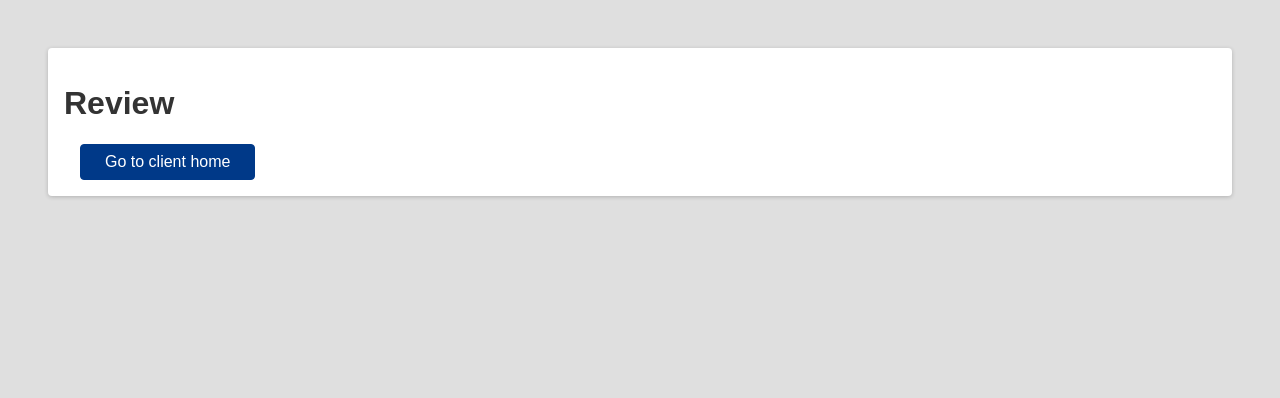
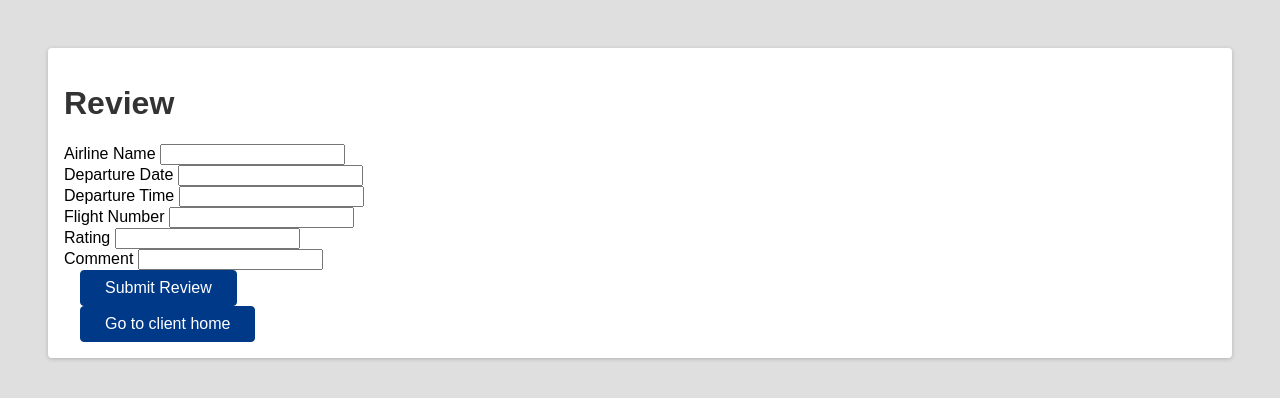
Before and after one commit to weisihan/3083-AirlineReservationSystem, a React (Create React App) app in the folder frontend/: page /review in a window 1280 px wide. Shown: the top 398 px of the page. Built offline with nearby package versions, Linux system fonts and the light colour scheme.

Commit message:
Review Completed

```diff
--- a/frontend/src/Components/MyFlights.js
+++ b/frontend/src/Components/MyFlights.js
@@ -12,94 +12,91 @@ import { fontWeight } from "@mui/system";
 // console.log('what',json.flight[1].passenger);
 
 function MyFlights() {
-  let navigate = useNavigate();
-  const [details, setDetails] = useState({
-    fname: "",
-    lname: "",
-    email: "",
-    cancel: "",
-  });
-  async function cancelFlight() {
-    let cancelBtn = document.getElementById("cancelBtn");
-    cancelBtn.style.display = "inline";
-    let cancelForm = document.getElementById("cancelForm");
-    cancelForm.style.display = "inline";
-  }
-  async function confirmCancel() {
-    console.log("cancel front");
-    const newUserEmail = await axios.post(
-      "http://localhost:3001/clientFlightBack",
-      details
-    );
-    console.log("cancel another");
-    details.email = newUserEmail.data;
-    // console.log(newUserEmail.data);
-    const cancelFlight = await axios.post(
-      "http://localhost:3001/cancelFlight",
-      details
-    );
-    console.log("aaa");
-    let warning = document.getElementById("warning");
+  // const [details, setDetails] = useState({
+  //   fname: "",
+  //   lname: "",
+  //   email: "",
+  //   cancel: "",
+  // });
+  // async function cancelFlight() {
+  //   let cancelBtn = document.getElementById("cancelBtn");
+  //   cancelBtn.style.display = "inline";
+  //   let cancelForm = document.getElementById("cancelForm");
+  //   cancelForm.style.display = "inline";
+  // }
+  // async function confirmCancel() {
+  //   console.log("cancel front");
+  //   const newUserEmail = await axios.post(
+  //     "http://localhost:3001/clientFlightBack",
+  //     details
+  //   );
+  //   console.log("cancel another");
+  //   details.email = newUserEmail.data;
+  //   // console.log(newUserEmail.data);
+  //   const cancelFlight = await axios.post(
+  //     "http://localhost:3001/cancelFlight",
+  //     details
+  //   );
+  //   console.log("aaa");
+  //   let warning = document.getElementById("warning");
 
-    warning.innerHTML = "";
-    console.log("Olivia Cancel", cancelFlight.data);
-    if (cancelFlight.data == "fail") {
-      warning.innerHTML +=
-        "You did not purchase this flight! You can not cancel";
-    } else {
-      warning.innerHTML += "You Sucessfully Cancelled the Flight!";
-    }
-  }
-  async function flight() {
-    const currUser = await axios.post("http://localhost:3001/clientFlightBack");
-    // console.log(1);
-    let userEmail = currUser.data;
-    console.log("currUser", currUser.data);
-    // const res = resBody.data;
-    // console.log("resNew",res);
-    let clientFlight = document.getElementById("futureFlight");
-    clientFlight.innerHTML = "";
-    clientFlight.innerHTML += "Your Future Flight: <br>";
-    details.email = userEmail;
-    const sendInfo = await axios.post("http://localhost:3001/displayFlight");
-    let flightInfo = sendInfo.data;
-    console.log("flight", flightInfo);
-    for (let i = 0; i < flightInfo.length; i++) {
-      //get the email from database first
-      // console.log("pass",json.flight[0].passenger)
-      for (
-        let tmpItem = 0;
-        tmpItem < flightInfo[i].passenger.length;
-        tmpItem++
-      ) {
-        // console.log("tmpEmail",data.data.client[j].email);
-        if (flightInfo[i].passenger[tmpItem] == userEmail) {
-          clientFlight.innerHTML +=
-            "Arrival Date: " + flightInfo[i].arrivalDate + "<br>";
-          clientFlight.innerHTML +=
-            "Arrival Airport: " + flightInfo[i].arriveairport + "<br>";
-          clientFlight.innerHTML +=
-            "Departure Date: " + flightInfo[i].departureDate + "<br>";
-          clientFlight.innerHTML +=
-            "Departure Airport: " + flightInfo[i].departairport + "<br>";
-          clientFlight.innerHTML +=
-            "Flight Number: " + flightInfo[i].flightnum + "<br>";
-          clientFlight.innerHTML +=
-            "Airline Company: " + flightInfo[i].company + "<br>";
-        }
-      }
-    }
-    // alert("Email already exists");
-    return;
-    //   }
-    // }
-  }
-  flight();
+  //   warning.innerHTML = "";
+  //   console.log("Olivia Cancel", cancelFlight.data);
+  //   if (cancelFlight.data == "fail") {
+  //     warning.innerHTML +=
+  //       "You did not purchase this flight! You can not cancel";
+  //   } else {
+  //     warning.innerHTML += "You Sucessfully Cancelled the Flight!";
+  //   }
+  // }
+  // async function flight() {
+  //   const currUser = await axios.post("http://localhost:3001/clientFlightBack");
+  //   // console.log(1);
+  //   let userEmail = currUser.data;
+  //   console.log("currUser", currUser.data);
+  //   // const res = resBody.data;
+  //   // console.log("resNew",res);
+  //   let clientFlight = document.getElementById("futureFlight");
+  //   clientFlight.innerHTML = "";
+  //   clientFlight.innerHTML += "Your Future Flight: <br>";
+  //   details.email = userEmail;
+  //   const sendInfo = await axios.post("http://localhost:3001/displayFlight");
+  //   let flightInfo = sendInfo.data;
+  //   console.log("flight", flightInfo);
+  //   for (let i = 0; i < flightInfo.length; i++) {
+  //     //get the email from database first
+  //     // console.log("pass",json.flight[0].passenger)
+  //     for (
+  //       let tmpItem = 0;
+  //       tmpItem < flightInfo[i].passenger.length;
+  //       tmpItem++
+  //     ) {
+  //       // console.log("tmpEmail",data.data.client[j].email);
+  //       if (flightInfo[i].passenger[tmpItem] == userEmail) {
+  //         clientFlight.innerHTML +=
+  //           "Arrival Date: " + flightInfo[i].arrivalDate + "<br>";
+  //         clientFlight.innerHTML +=
+  //           "Arrival Airport: " + flightInfo[i].arriveairport + "<br>";
+  //         clientFlight.innerHTML +=
+  //           "Departure Date: " + flightInfo[i].departureDate + "<br>";
+  //         clientFlight.innerHTML +=
+  //           "Departure Airport: " + flightInfo[i].departairport + "<br>";
+  //         clientFlight.innerHTML +=
+  //           "Flight Number: " + flightInfo[i].flightnum + "<br>";
+  //         clientFlight.innerHTML +=
+  //           "Airline Company: " + flightInfo[i].company + "<br>";
+  //       }
+  //     }
+  //   }
+  //   // alert("Email already exists");
+  //   return;
+  //   //   }
+  //   // }
 
   return (
     <div className="card">
       <h1>My flights </h1>
-      <div id="warning" style={{ color: "red", fontWeight: "bold" }}></div>
+      {/* <div id="warning" style={{ color: "red", fontWeight: "bold" }}></div>
       <h2>Displaying all flights of the user</h2>
       <div id="futureFlight"></div>
       <div id="cancelForm" style={{ display: "none", fontWeight: "bold" }}>
@@ -117,8 +114,11 @@ function MyFlights() {
           />
         </div>
       </div>
-      <br></br>
-      <button
+      <br></br> */}
+      <Link to="/review">
+        <button className="btn">Review Flights</button>
+      </Link>
+      {/* <button
         className="btn"
         id="cancelBtn"
         style={{ display: "none" }}
@@ -128,17 +128,17 @@ function MyFlights() {
         Confirm Cancel{" "}
       </button>
       <br></br>
-      <br></br>
+      <br></br> */}
       <div className="actions">
         <Link to="/clienthome">
           <button className="btn">Go to client home</button>
         </Link>
       </div>
       <br></br>
-      <button className="btn" onClick={cancelFlight}>
+      {/* <button className="btn" onClick={cancelFlight}>
         {" "}
         Cancel Flight{" "}
-      </button>
+      </button> */}
     </div>
   );
 }
--- a/frontend/src/Components/Review.js
+++ b/frontend/src/Components/Review.js
@@ -1,11 +1,68 @@
-import React, { useState } from "react";
+import React, { useState, useContext } from "react";
 import { Link } from "react-router-dom";
 import axios from "axios";
+import { UserContext } from "../contexts/user.context";
 
 function Review() {
+  const { currentUser } = useContext(UserContext);
+  console.log(currentUser);
+  const [formDetails, setDetails] = useState({
+    airlineName: "",
+    flightNum: "",
+    rating: "",
+    comment: "",
+    depDate: "",
+    depTime: "",
+    currentUser,
+  });
+
+  async function sendRequest(formDetails) {
+    let res = await axios.post(
+      "http://localhost:3001/clientReviewBack",
+      formDetails
+    );
+  }
+  function handleEvent(event) {
+    console.log("targetname", event.target.name);
+    setDetails({ ...formDetails, [event.target.name]: event.target.value }); //happening in the background
+    console.log(formDetails);
+  }
   return (
     <div className="card">
       <h1>Review </h1>
+      <div className="form-group">
+        <label> Airline Name </label>
+        <input
+          type="text"
+          name="airlineName"
+          onChange={(e) => handleEvent(e)}
+        />
+      </div>
+      <div className="form-group">
+        <label> Departure Date </label>
+        <input type="text" name="depDate" onChange={(e) => handleEvent(e)} />
+      </div>
+      <div className="form-group">
+        {/* : : */}
+        <label> Departure Time </label>
+        <input type="text" name="depTime" onChange={(e) => handleEvent(e)} />
+      </div>
+      <div className="form-group">
+        <label> Flight Number </label>
+        <input type="text" name="flightNum" onChange={(e) => handleEvent(e)} />
+      </div>
+      <div className="form-group">
+        <label> Rating </label>
+        <input type="text" name="rating" onChange={(e) => handleEvent(e)} />
+      </div>
+      <div className="form-group">
+        <label> Comment </label>
+        <input type="text" name="comment" onChange={(e) => handleEvent(e)} />
+      </div>
+      <button className="btn" onClick={() => sendRequest(formDetails)}>
+        {" "}
+        Submit Review{" "}
+      </button>
       <div className="actions">
         <Link to="/clienthome">
           <button className="btn">Go to client home</button>
--- a/frontend/src/Components/SearchFlights.js
+++ b/frontend/src/Components/SearchFlights.js
@@ -12,10 +12,10 @@ function SearchFlights() {
 
   const [formDetails, setDetails] = useState({
     //REMBER TO CHANGE THIS!!!!!!!!!
-    sourceCity: "LAX",
-    destination: "PEK",
-    departureDate: "2021-03-04",
-    arrivalDate: "2021-03-05",
+    sourceCity: "",
+    destination: "",
+    departureDate: "",
+    arrivalDate: "",
   });
 
   const [foundFlights, setFlights] = useState([]);
```
Also changed, not shown: 1 other file (tests, documents, lock files or other folders).
